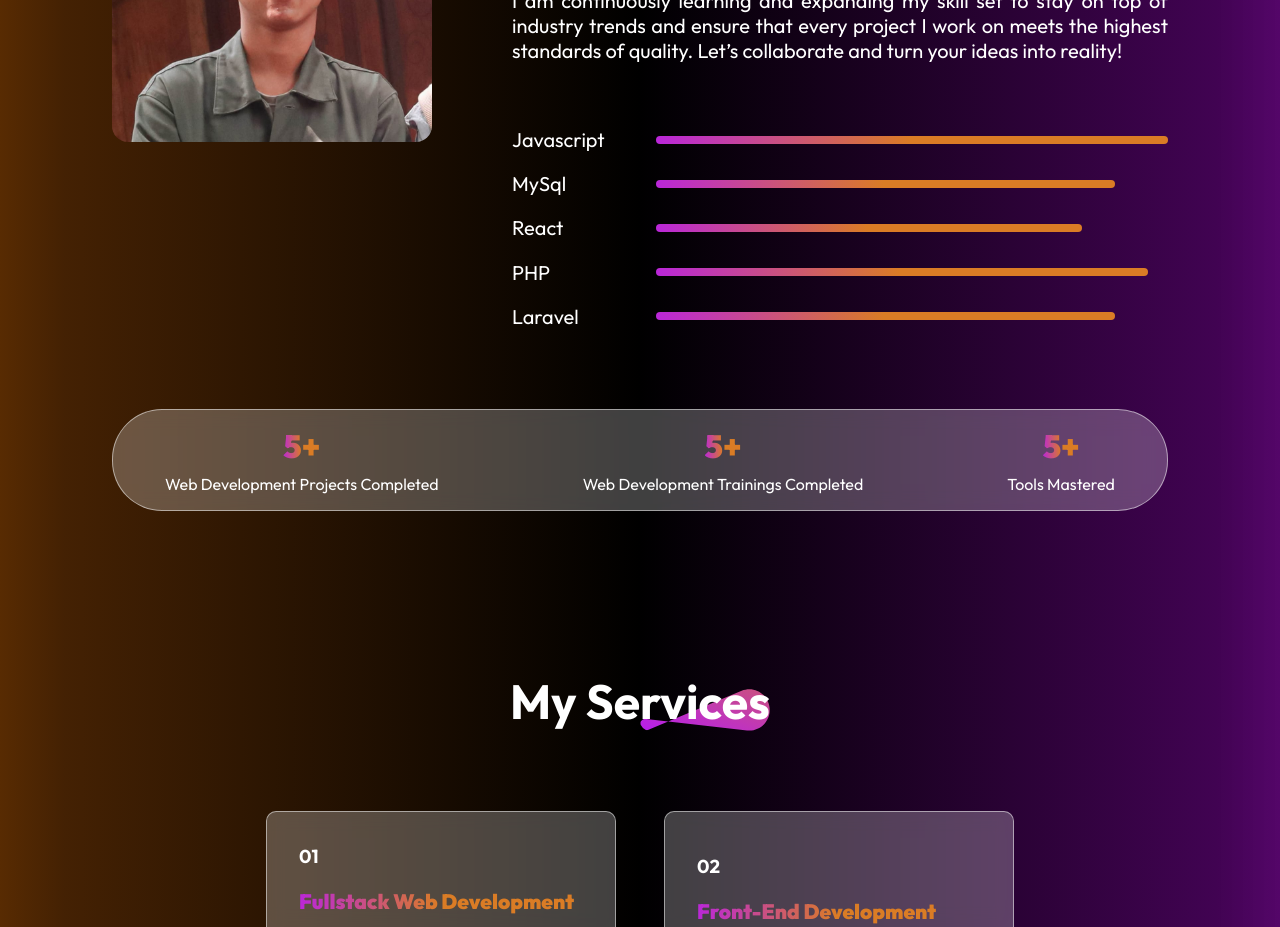
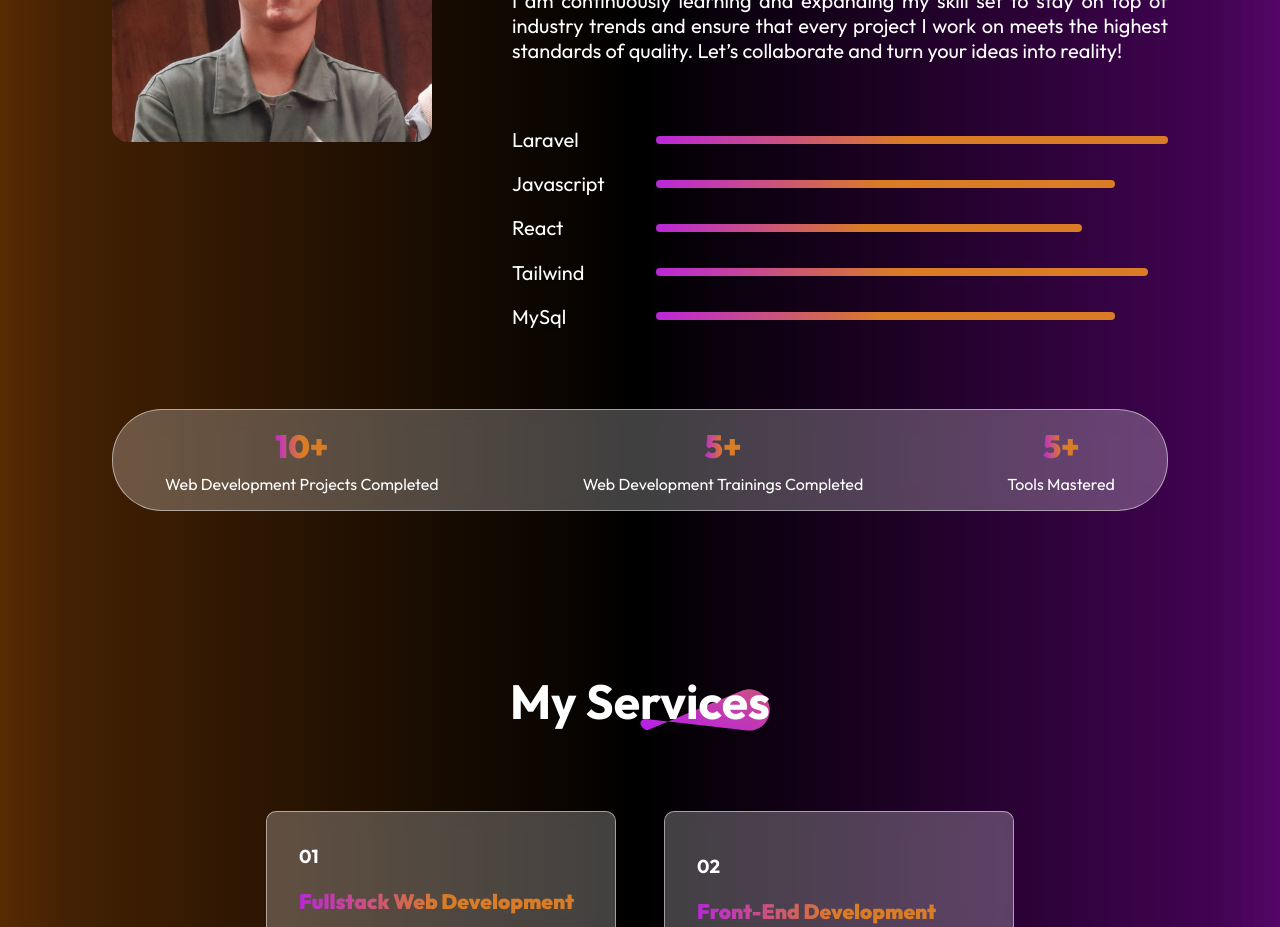
Before and after one commit to RizalHaryaputra/my-portfolio, a React (Vite) app: page / in a window 1280 px wide. Shown: the part 1200-2127 px from the top of the page. Built offline with nearby package versions, Linux system fonts and the light colour scheme.

Commit message:
update about section

```diff
--- a/src/Components/About/About.jsx
+++ b/src/Components/About/About.jsx
@@ -20,17 +20,17 @@ const About = () => {
                         <p>I am continuously learning and expanding my skill set to stay on top of industry trends and ensure that every project I work on meets the highest standards of quality. Let’s collaborate and turn your ideas into reality!</p>
                     </div>
                     <div className="about-skills">
-                        <div className="about-skill"><p>Javascript</p><hr style={{ width: "85%" }} /></div>
+                        <div className="about-skill"><p>Laravel</p><hr style={{ width: "80%" }} /></div>
+                        <div className="about-skill"><p>Javascript</p><hr style={{ width: "70%" }} /></div>
+                        <div className="about-skill"><p>React</p><hr style={{ width: "65%" }} /></div>
+                        <div className="about-skill"><p>Tailwind</p><hr style={{ width: "75%" }} /></div>
                         <div className="about-skill"><p>MySql</p><hr style={{ width: "70%" }} /></div>
-                        <div className="about-skill"><p>React</p><hr style={{ width: "65%" }} /></div>
-                        <div className="about-skill"><p>PHP</p><hr style={{ width: "75%" }} /></div>
-                        <div className="about-skill"><p>Laravel</p><hr style={{ width: "70%" }} /></div>
                     </div>
                 </div>
             </div>
             <div className="about-achievements">
                 <div className="about-achievement">
-                    <h1>5+</h1>
+                    <h1>10+</h1>
                     <p>Web Development Projects Completed</p>
                 </div>
                 <hr />
--- a/src/Components/Navbar/Navbar.css
+++ b/src/Components/Navbar/Navbar.css
@@ -8,7 +8,9 @@
     -webkit-backdrop-filter: blur(10px);
     backdrop-filter: blur(10px);
     font-size: 17px;
-
+    /* position: sticky;
+    top: 0;
+    z-index: 9999; */
 }
 
 .nav-menu {
```
